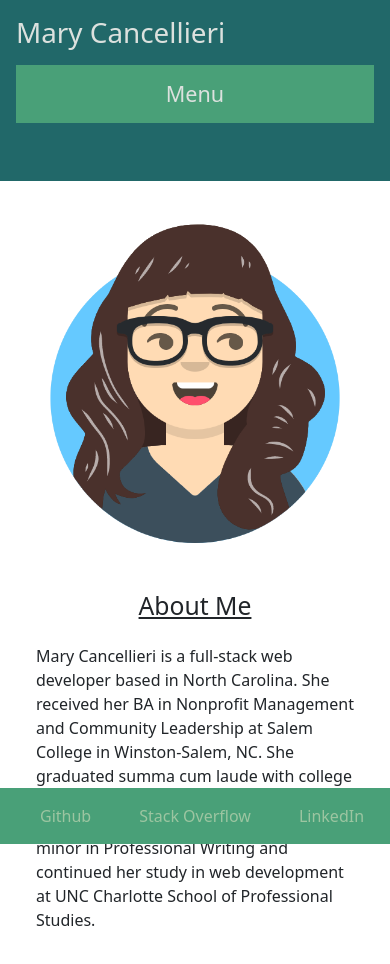
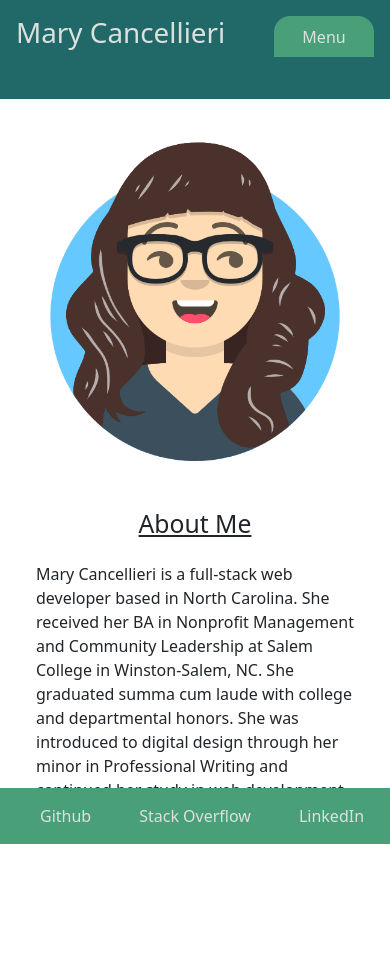
Before and after one commit to mycancel/portfolio, a React (Create React App) app: page / in a window 390 px wide. Shown: the top 964 px of the page. Built offline with nearby package versions, Linux system fonts and the light colour scheme.

Commit message:
adjusted menu button and column navbar; added overflow-x hidden to body css

```diff
--- a/src/components/Header.js
+++ b/src/components/Header.js
@@ -12,9 +12,11 @@ function Header({page, setPage}) {
   return (
     <>
       <header className="d-flex flex-column vw-100">
-        <h1 className="m-3 light-text">Mary Cancellieri</h1>
-        {/* Menu button visible on small and medium screens */}
-        <button className="mb-3 p-3 border-0 h4 menu" onClick={() =>showNav()}>Menu</button>
+        <div className="d-flex mx-3 mt-3">
+          <h1 className="light-text flex-fill">Mary Cancellieri</h1>
+          {/* Menu button visible on small and medium screens */}
+          <button className="p-2 border-0 menu" onClick={() =>showNav()}>Menu</button>
+        </div>
         <nav className="d-flex justify-content-end">
 
           <button onClick={() => setPage("About Me")}
--- a/src/styles/About.css
+++ b/src/styles/About.css
@@ -11,6 +11,7 @@
 body {
   background-color: var(--offwhite);
   margin: 0px;
+  overflow-x: hidden;
   font-family:'Lucida Sans', 'Lucida Sans Regular', 'Lucida Grande', 'Lucida Sans Unicode', Geneva, Verdana, sans-serif;
 }
 
--- a/src/styles/Footer.css
+++ b/src/styles/Footer.css
@@ -30,7 +30,9 @@ footer a:hover {
   color: var(--offwhite);
 }
 
-/* When the screen's width reaches 920 or lower,*/
-@media screen and (max-width: 992px){
-
+/* When the screen's width reaches 576px or lower,*/
+@media screen and (max-width: 576px){
+  footer a {
+    color: var(--offwhite);
+  }
 }
--- a/src/styles/Header.css
+++ b/src/styles/Header.css
@@ -12,6 +12,7 @@ body {
   background-color: var(--offwhite);
   margin: 0px;
   font-family:'Lucida Sans', 'Lucida Sans Regular', 'Lucida Grande', 'Lucida Sans Unicode', Geneva, Verdana, sans-serif;
+  overflow-x: hidden;
 }
 
 header {
@@ -40,6 +41,9 @@ header button {
 
 /* When the screen's width reaches 920 or lower,*/
 @media screen and (max-width: 992px){
+  header {
+    flex-direction: row;
+  }
   header nav{
     visibility: hidden;
   }
@@ -47,11 +51,17 @@ header button {
     visibility: visible;
     display: flex;
     flex-direction: column;
+    align-items: flex-end;
     padding-top: 16px;
     background-color: var(--green);
   }
   .menu {
-    display: block;
+    display: inline-block;
+    border-top-left-radius: 16px;
+    border-top-right-radius: 16px;
+    width: 100px;
+    margin-left: 0;
+    margin-right: 0;
     background-color: var(--green);
   }
 }
--- a/src/utils/helpers.js
+++ b/src/utils/helpers.js
@@ -6,13 +6,17 @@ export function validateEmail(email) {
 // Toggles the visible state of the navbar menu
 export function showNav() {
   const nav = document.querySelector('nav');
+  const menuBtn = document.querySelector('.menu');
   const classes = nav.classList.value.trim();
   if (classes.includes('visible')) {
+    menuBtn.textContent = '';
+    menuBtn.textContent = 'Menu';
     nav.classList = '';
     const newClasses = classes.replace(' visible', '');
     nav.classList = newClasses;
   } else {
-    console.log('It does not have it')
+    menuBtn.textContent = '';
+    menuBtn.textContent = 'Close';
     nav.classList = '';
     const newClasses = classes + ' visible'
     nav.classList = newClasses;
```
